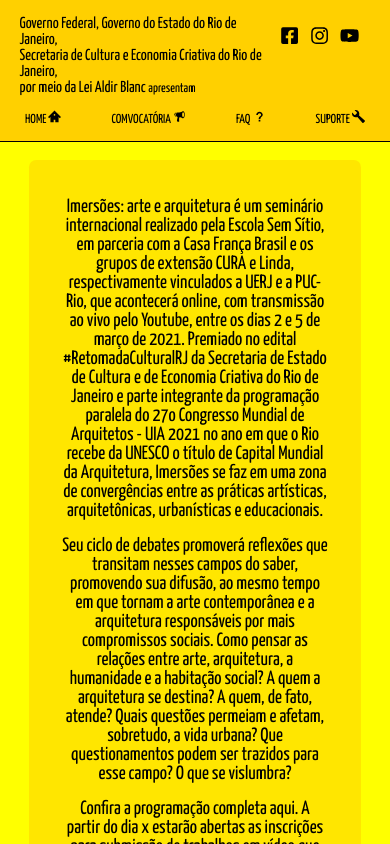
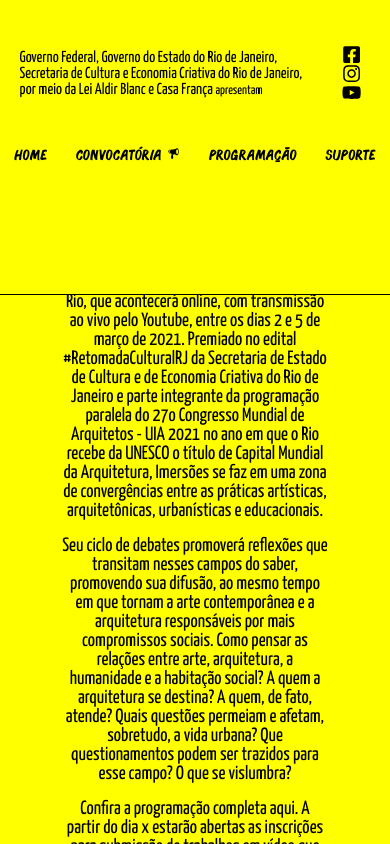
Before and after one commit to hiagoptk/iaa-seminario, a Next.js app in the folder web/: page / in a window 390 px wide. Shown: the top 844 px of the page. Built offline with nearby package versions, Linux system fonts and the light colour scheme.

Commit message:
Corrigindo erros no CSS e definindo a fonte

```diff
--- a/web/components/Navbar.js
+++ b/web/components/Navbar.js
@@ -1,9 +1,8 @@
 import React from 'react';
-import Image from 'next/image';
-import Link from 'next/link';
 import { FaYoutube, FaInstagram, FaFacebookSquare } from 'react-icons/fa'
-import { IoIosMegaphone,IoMdHelp } from 'react-icons/io'
-import { ImHome2, ImTv, ImUsers, ImWrench } from "react-icons/im";
+import { IoIosMegaphone } from 'react-icons/io'
+import { IoTvOutline } from 'react-icons/io5'
+import { ImHome2, ImWrench } from "react-icons/im";
 
 
 const Navbar = () => {
@@ -12,7 +11,7 @@
                 <div id='header'>
                     <h5>Governo Federal, Governo do Estado do Rio de Janeiro, <br />
                         Secretaria de Cultura e Economia Criativa do Rio de Janeiro, <br />
-                        por meio da Lei Aldir Blanc <span>apresentam</span> </h5>
+                        por meio da Lei Aldir Blanc e Casa França <span>apresentam</span> </h5>
                     <span id='social'>
                         <FaFacebookSquare />
                         <FaInstagram />
@@ -20,10 +19,10 @@
                     </span>
                 </div>
                 <ul>
-                    <li> <a href='/'>HOME <ImHome2 className='navIcon' /> </a></li>
-                    <li> <a href='/convoc'>COMVOCATÓRIA <IoIosMegaphone className='navIcon'/> </a></li>
-                    <li> <a href='/faq'>FAQ <IoMdHelp className='navIcon'/> </a></li>
-                    <li> <a href='/help'>SUPORTE <ImWrench className='navIcon'/> </a></li>
+                    <li> <a href='/'>HOME </a></li>
+                    <li> <a href='/convoc'>CONVOCATÓRIA <IoIosMegaphone className='navIcon'/> </a></li>
+                    <li> <a href='/convoc'>PROGRAMAÇÃO </a></li>
+                    <li> <a href='/help'>SUPORTE  </a></li>
                 </ul>
 
 
--- a/web/pages/_app.js
+++ b/web/pages/_app.js
@@ -1,4 +1,5 @@
 import '../styles/globals.css'
+import '../styles/font.css'
 
 function MyApp({ Component, pageProps }) {
   return <Component {...pageProps} />
--- /dev/null
+++ b/web/styles/font.css
@@ -0,0 +1,4 @@
+@font-face {
+    font-family: 'Bonoci';
+    src: local('Bonoci'), url(../public/fonts/Bonocì.ttf) format('truetype');
+  }
--- a/web/styles/globals.css
+++ b/web/styles/globals.css
@@ -1,4 +1,15 @@
 @import url('https://fonts.googleapis.com/css2?family=Yanone+Kaffeesatz&display=swap');
+@font-face {
+    font-family: 'Bonoci';
+    src: url('/public/Bonocì.ttf');
+    font-style: normal;
+    font-weight: 200;
+    font-display: swap;
+}
+
+:root {
+    --cor-principal: rgb(255, 255, 0);
+}
 
 * {
     box-sizing: border-box;
@@ -12,7 +23,7 @@
 
     width: 100vw;
     height: auto;
-    background-color: #ffff00;
+    background-color: var(--cor-principal);
 
     display: flex;
     flex-direction: column;
@@ -22,7 +33,7 @@
 
 
 nav {
-    background-color: #ffd000;
+    background-color: var(--cor-principal);
     border-bottom: black solid 1px;
     color: black;
     width: 100vw;
@@ -43,6 +54,8 @@
     justify-content: space-evenly;
     align-items: center;
     list-style: none;
+
+    font-family: 'Bonoci', sans-serif;
 }
 
 nav ul .navIcon {
@@ -68,11 +81,12 @@
 }
 
 li a:hover {
-    background-color: #ffbb00;
+    font-size: 1.5rem;
 
 }
 
 #header {
+
 
     width: 60vw;
     display: flex;
@@ -111,7 +125,7 @@
 .box {
     width: 60vw;
     height: auto;
-    background-color: #ffffff18;
+    background-color: var(--cor-principal);
     padding: 25px;
     margin-bottom: 1rem;
     border-radius: 0.45rem;
@@ -138,7 +152,6 @@
     width: 25vw;
     height: 10vh;
     padding: 0.9rem;
-
     display: flex;
     flex-direction: column;
     justify-content: center;
@@ -164,8 +177,37 @@
     #header {
 
         width: 90vw;
+
         display: flex;
         justify-content: space-between;
+        align-items: center;
+    }
+
+
+    #header #social {
+        width: 2em;
+        height: 6em;
+
+        display: flex;
+        flex-direction: column;
+        justify-content: center;
+        align-items: center;
+    }
+
+    nav {
+        background-color: var(--cor-principal);
+        border-bottom: black solid 1px;
+        color: black;
+        width: 100vw;
+        height:35vh;
+        padding-top: 1rem;
+        position: fixed;
+
+        display: flex;
+        flex-direction: column;
+        align-items: center;
+
+
     }
 
     nav ul {
@@ -192,10 +234,15 @@
     }
 
 
+    li a:hover {
+        font-size: 0.5rem;
+
+    }
+
     .box {
         width: 85vw;
 
-        background-color: #ff73002d;
+        background-color:  var(--cor-principal);
         padding: 30px 25px;
 
 
```
Also changed, not shown: web/pages/index.js (+7 -3 lines), web/public/fonts/Bonocì.ttf (added).
